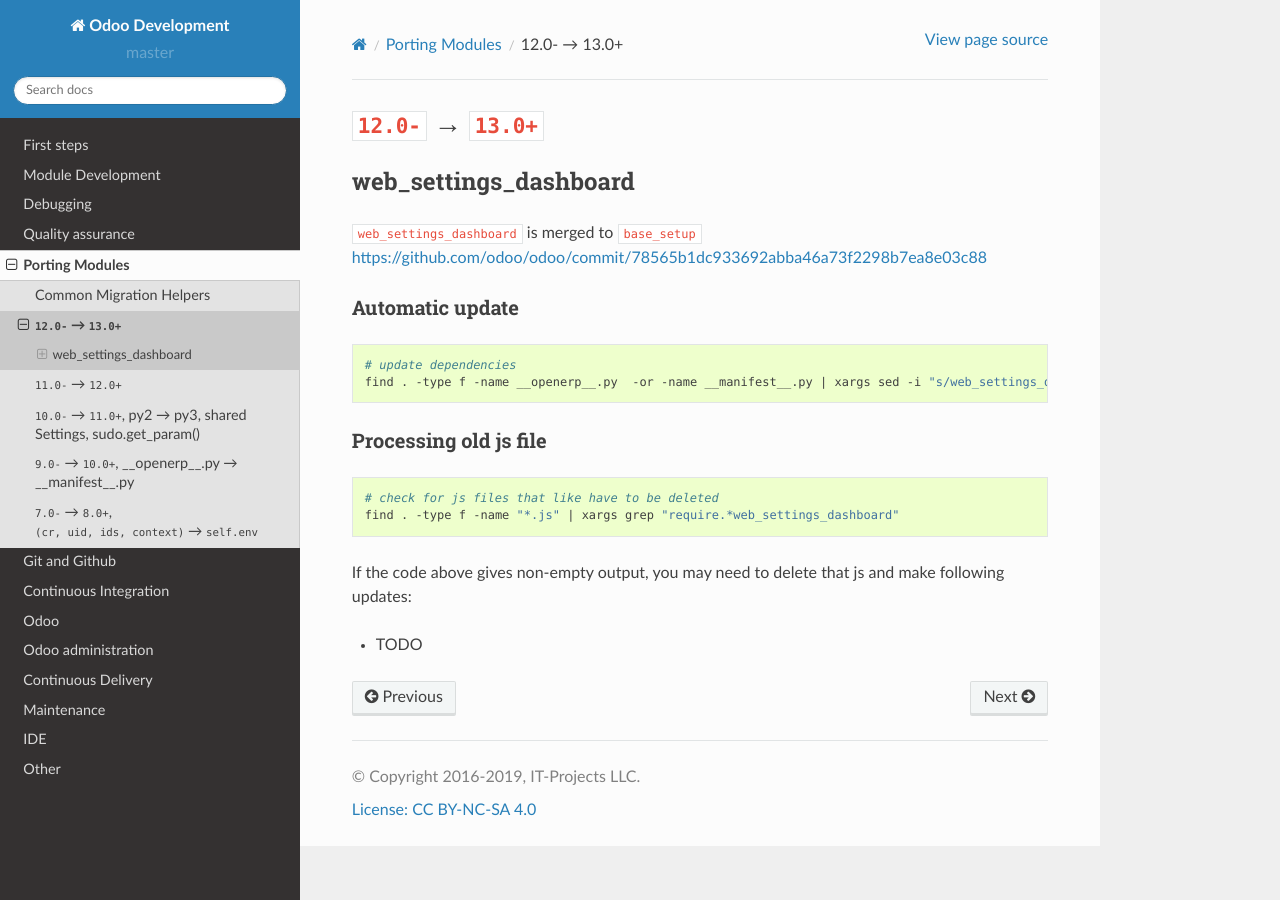
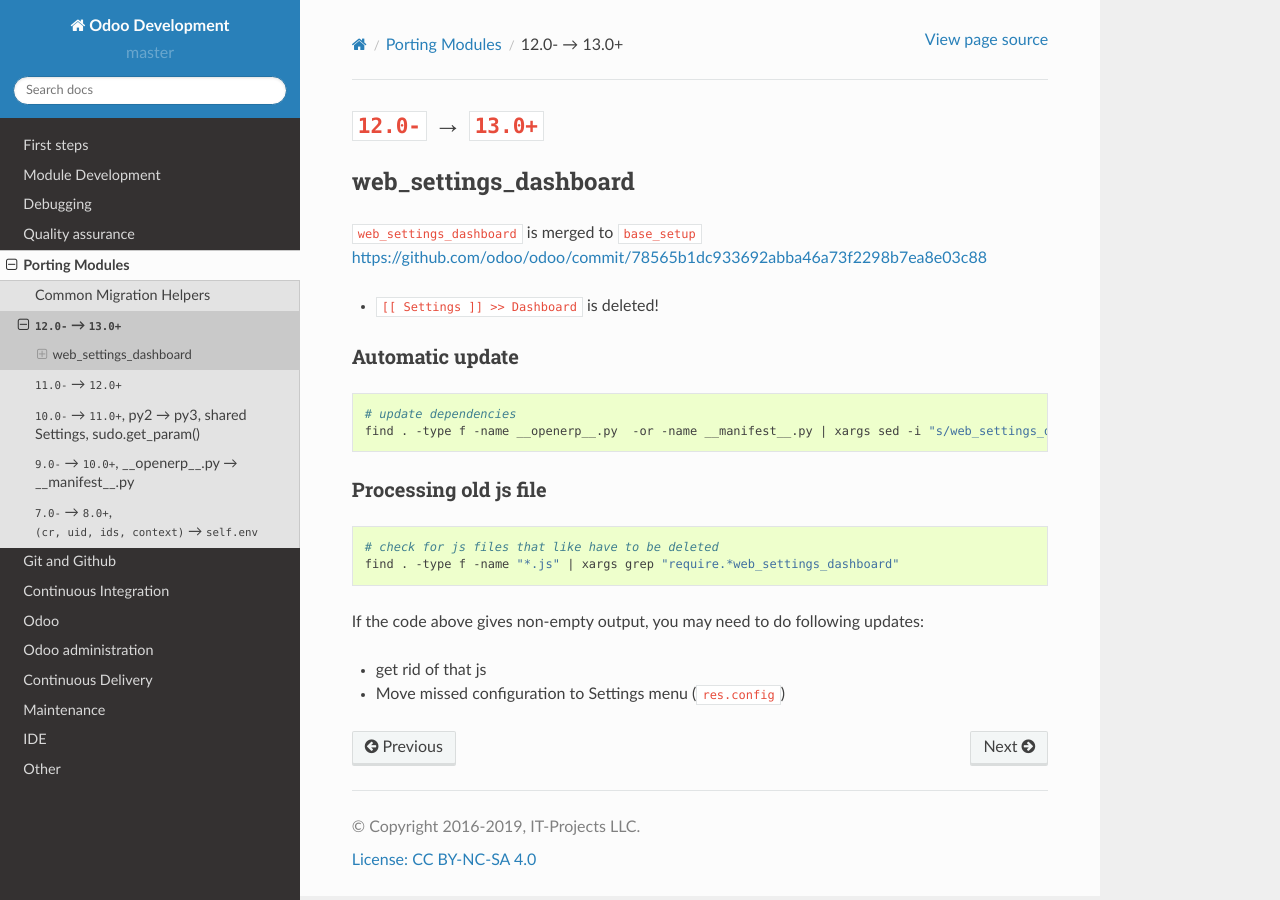
Before and after one commit to itpp-labs/odoo-development, a Sphinx documentation site: the page built from docs/migration/migrate-odoo-12-to-13.rst, in a window 1280 px wide. Built offline with Sphinx 7.4.7 and the Read the Docs theme 2.0.0, drawn with Linux system fonts in a browser that asks for light colours.

Commit message:
dashboard is deleted

```diff
--- a/docs/migration/migrate-odoo-12-to-13.rst
+++ b/docs/migration/migrate-odoo-12-to-13.rst
@@ -6,6 +6,8 @@
 ======================
 
 ``web_settings_dashboard`` is merged to ``base_setup`` https://github.com/odoo/odoo/commit/78565b1dc933692abba46a73f2298b7ea8e03c88
+
+* ``[[ Settings ]] >> Dashboard`` is deleted!
 
 Automatic update
 ----------------
@@ -23,6 +25,7 @@
     # check for js files that like have to be deleted
     find . -type f -name "*.js" | xargs grep "require.*web_settings_dashboard"
 
-If the code above gives non-empty output, you may need to delete that js and make following updates:
+If the code above gives non-empty output, you may need to do following updates:
 
-* TODO
+* get rid of that js
+* Move missed configuration to Settings menu (``res.config``)
```
